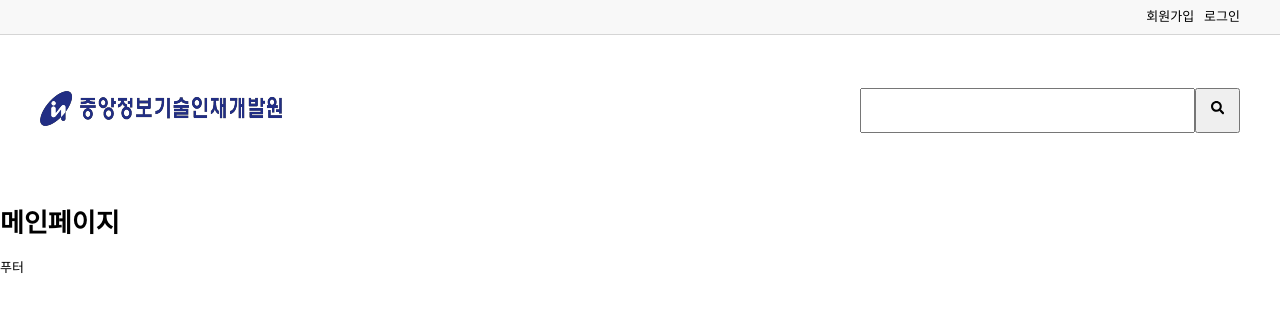
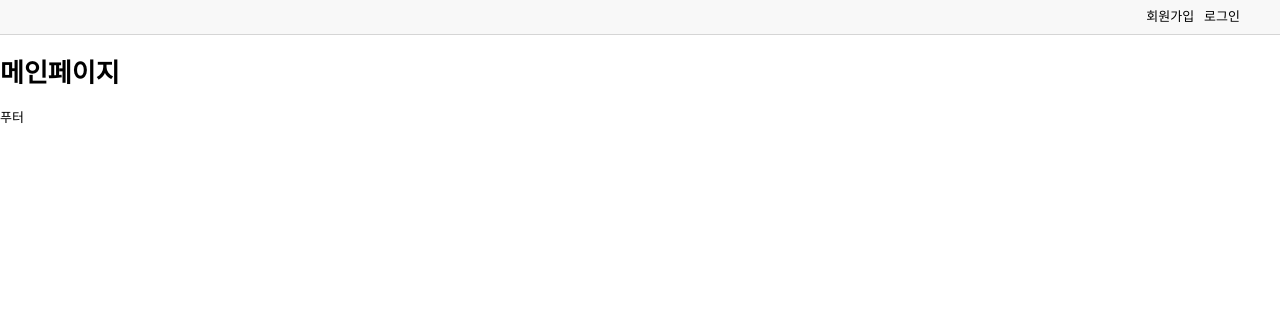
Before and after one commit to sswum/react_project, a React (Create React App) app: page / in a window 1280 px wide. Shown: the top 312 px of the page. Built offline with nearby package versions, Linux system fonts and the light colour scheme.

Commit message:
Revert "로고 삽입 및 위치조정 검색창 추가"
This reverts commit 58ee17715da85fc92cdeb5d9418eaa482bb0beca.

```diff
--- a/src/outlines/Header.js
+++ b/src/outlines/Header.js
@@ -1,15 +1,10 @@
 import React from 'react';
 import styled from 'styled-components';
-import { Link, NavLink } from 'react-router-dom';
+import { NavLink } from 'react-router-dom';
 import { useTranslation } from 'react-i18next';
 import classNames from 'classnames';
-import { FaSearch } from 'react-icons/fa';
+import fontSize from '../styles/fontSize';
 
-import fontSize from '../styles/fontSize';
-import { color } from '../styles/color';
-import logo from '../images/logo.png';
-
-const { primary, dark, light } = color;
 
 const HeaderBox = styled.header`
   .site-top {
@@ -20,38 +15,15 @@ const HeaderBox = styled.header`
     text-align: right;
 
     a {
-        display: inline-block;
+        display : inline-block;
         line-height: 34px;
         margin-left: 10px;
         font-size: ${fontSize.normal};
-
-        &.on {
-          color: ${primary};
     }
 }
 }
-  }
-  .logo-search {
-    div {
-      display: flex;
-      justify-content: space-between;
-      height: 150px;
-      align-items: center;
 
-      form {
-        display: flex;
-        height: 45px;
-        width: 380px;
 
-        button {
-          width: 45px;
-        }
-        input[type='text'] {
-          flex-grow: 1;
-        }
-      }
-    }
-  }
 `;
 
 const Header = () => {
@@ -67,26 +39,7 @@ const Header = () => {
         >
           {t('회원가입')}
         </NavLink>
-
-          <NavLink
-            to="/member/login"
-            className={({ isActive }) => classNames({ on: isActive })}
-          >
-            {t('로그인')}
-          </NavLink>
-        </div>
-      </section>
-      <section className="logo-search">
-        <div className="layout-width">
-          <Link to="/">
-            <img src={logo} alt={t('로고')} />
-          </Link>
-          <form autoComplete="off">
-            <input type="text" />
-            <button type="submit">
-              <FaSearch />
-            </button>
-          </form>
+        <NavLink to="/member/login">{t('로그인')}</NavLink>
       </div>
     </section>
   </HeaderBox>
```
Also changed, not shown: src/images/logo.png (deleted). Lines whose indentation alone changed are shown as unchanged.
